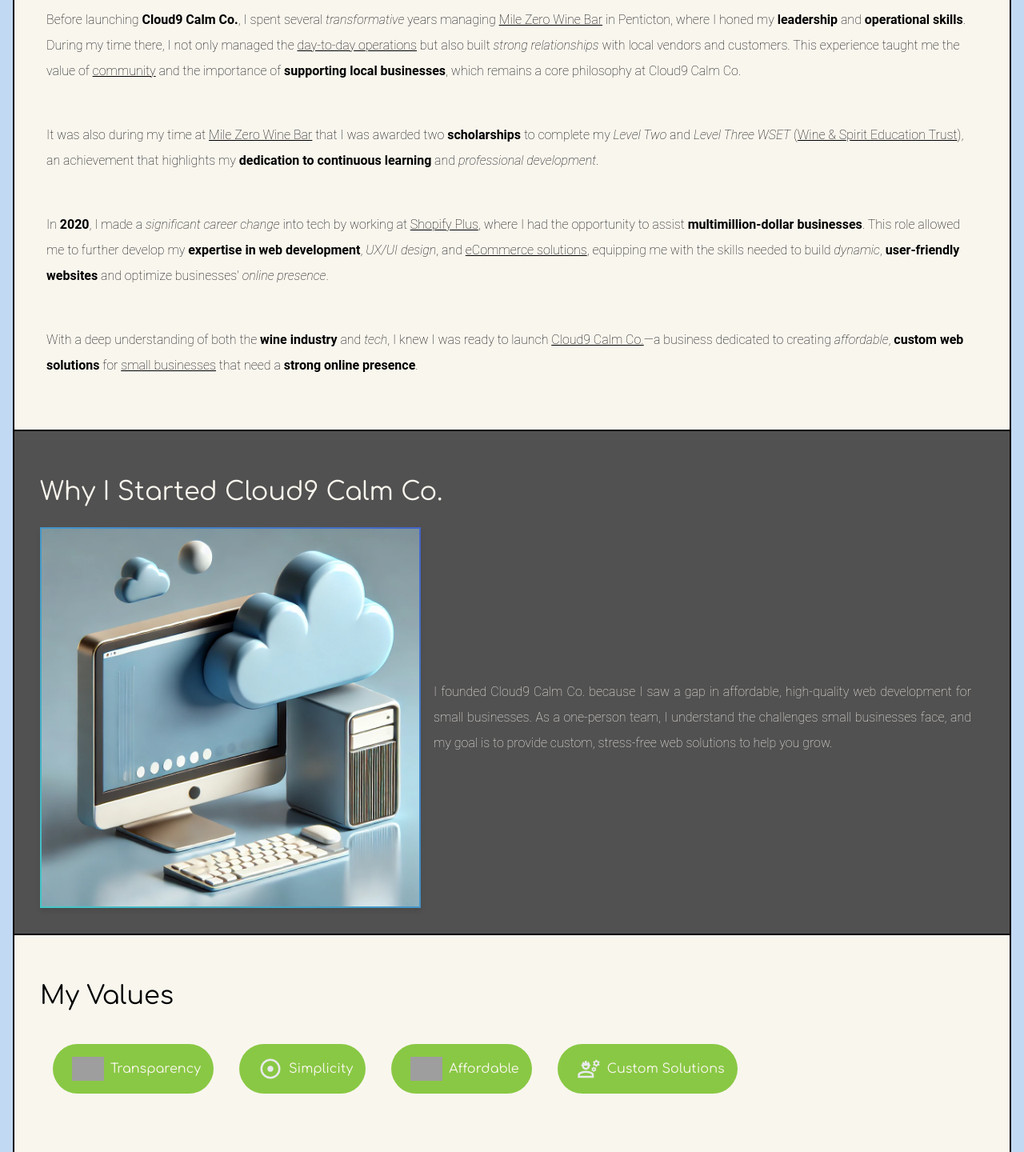
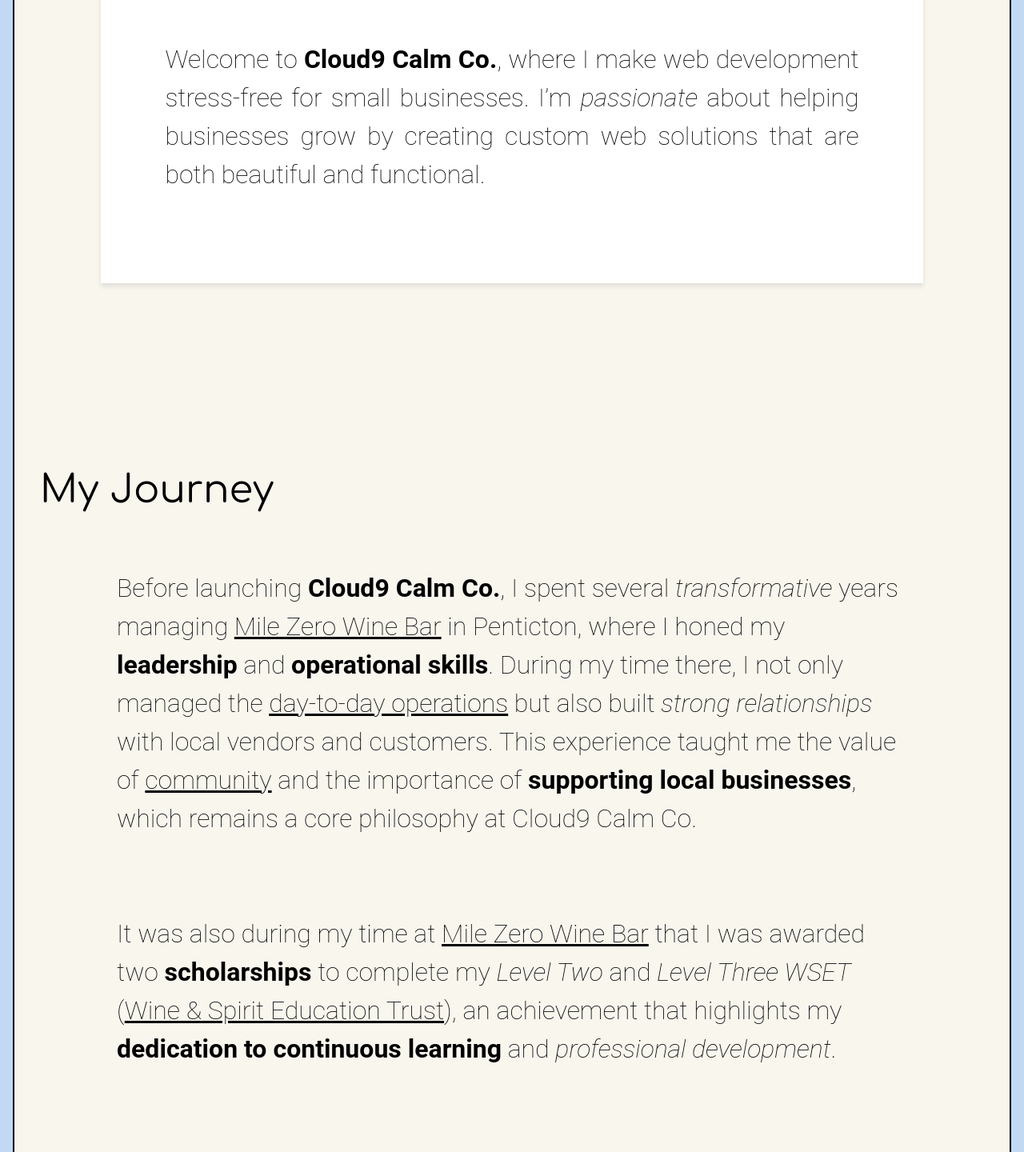
Before and after one commit to Cloud9Calm/cloud9-calm-website, a React (Create React App) app in the folder c9c-client/: page /about in a window 1280 px wide. Shown: the part 920-2360 px from the top of the page at 80% size. Built offline with nearby package versions, Linux system fonts and the light colour scheme; grey boxes are pictures that could not be loaded.

Commit message:
about page mostly completed for styling

```diff
--- a/c9c-client/src/pages/About/About.scss
+++ b/c9c-client/src/pages/About/About.scss
@@ -12,21 +12,35 @@
         @include box-shadow;
         padding: 1rem;
         margin: 0 auto;
+    } &__intro-title {
+        @include heading-text;
+            @include desktop {
+                padding: 4rem;
+            }
     } &__prof-img {
         max-width: 50%;
         border-radius: 1000px;
     } &__intro-mission {
       @include body-text;
         text-align: justify;
+            @include desktop {
+                padding: 4rem;
+            }
     }
 
     &__journey {
         padding: 2rem;
+            @include desktop {
+                margin: 10rem 0;
+            }
     } &__journey-title {
         @include heading-text;
     } &__journey-text {
         @include body-text;
         padding: 1rem .5rem;
+            @include desktop {
+                padding: 2rem 6rem;
+            }
     }
 
     &__why {
@@ -40,6 +54,9 @@
         @include body-text;
         text-align: justify;
         padding: 0 1rem;
+            @include desktop {
+                padding: 2rem 3rem;
+            }
     }
 
     &__values {
@@ -49,6 +66,8 @@
         @include heading-text;
     } &__values-list {
         @include flex-column-center;
+        align-items: center;
+        justify-content: space-evenly;
         @include tablet {
             flex-direction: row;
             flex-wrap: wrap;
@@ -62,9 +81,15 @@
         padding: .5rem 1rem;
         margin: 1rem;
         border-radius: 1000px;
+            @include desktop {
+                font-size: 2rem;
+            }
     } &__values-icons {
         height: 30px;
         padding: .5rem;
+            @include desktop {
+                height: 50px;
+            }
     }
 
     &__services {
@@ -87,6 +112,11 @@
         @include body-text;
         color: $c9c-off-white;
         text-align: justify;
+            @include desktop {
+                padding: 2rem 3rem;
+                margin: 0 auto;
+                max-width: 70%;
+            }
     }
 
     &__cta {
--- a/c9c-client/src/styles/partials/_mixins.scss
+++ b/c9c-client/src/styles/partials/_mixins.scss
@@ -70,6 +70,9 @@
   font-size: 1.5;
     @include tablet {
       font-size: 2rem;
+        @include desktop {
+          font-size: 3rem;
+        }
     }
 }
 
@@ -81,5 +84,10 @@
     @include tablet {
       font-size: 1rem;
       line-height: 2rem;
+        @include desktop {
+          font-size: 2rem;
+          line-height: 3rem;
+          padding: 1rem;
+        }
     }
 }
```
